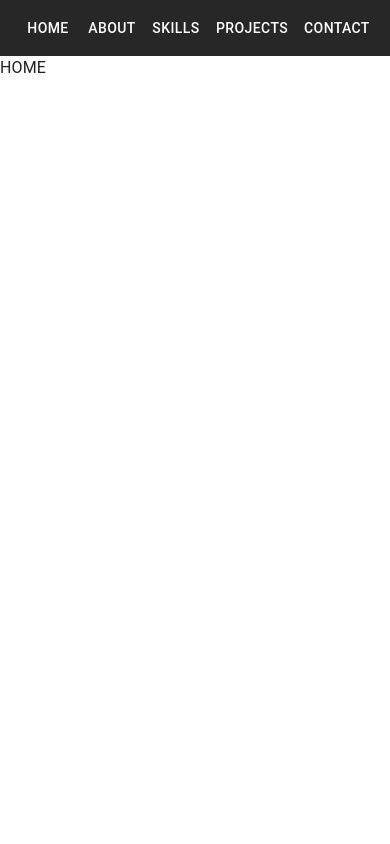
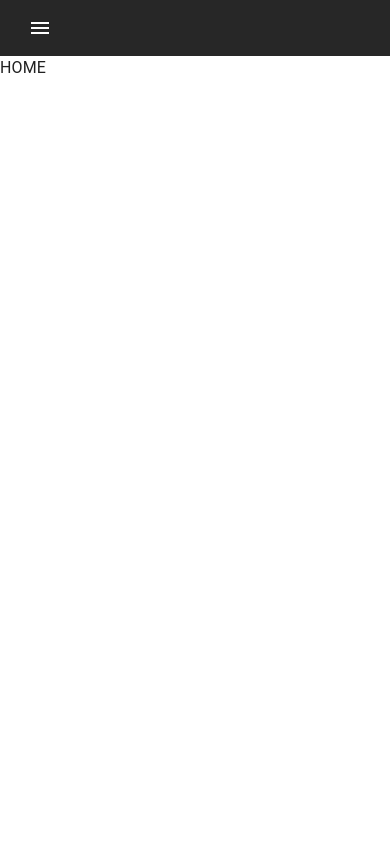
Before and after one commit to Chihiro88G/aboutme-docker, a React (Create React App) app: page / in a window 390 px wide. Shown: the top 844 px of the page. Built offline with nearby package versions, Linux system fonts and the light colour scheme; the HTML template or start-up script is replaced by a standard one.

Commit message:
added layout for mobile

```diff
--- a/src/layouts/Layout.js
+++ b/src/layouts/Layout.js
@@ -2,7 +2,7 @@
 import { Box, CssBaseline, createTheme, ThemeProvider, useMediaQuery } from "@mui/material";
 import TopNavBar from "./TopNavBar";
 import Footer from "./Footer";
-// import MobileNavBar from "./MobileNavBar";
+import MobileNavBar from "./MobileNavBar";
 
 export default function Layout() {
   const isDesktop = useMediaQuery('(min-width: 960px)');
@@ -22,8 +22,7 @@
     <Box>
       <CssBaseline />
       <ThemeProvider theme={darkTheme}>
-        {/* {isDesktop ? <TopNavBar /> : <MobileNavBar />} */}
-        <TopNavBar />
+        {isDesktop ? <TopNavBar /> : <MobileNavBar />}
       </ThemeProvider>
       <Box
         component="main"
--- /dev/null
+++ b/src/layouts/MobileNavBar.js
@@ -0,0 +1,77 @@
+import { useState } from 'react';
+
+import Box from '@mui/material/Box';
+import IconButton from '@mui/material/IconButton';
+import Menu from '@mui/material/Menu';
+import MenuIcon from '@mui/icons-material/Menu';
+import MenuItem from '@mui/material/MenuItem';
+
+// import Logo from '../components/Logo';
+import { getPages } from '../utils/getPages';
+import NavContainer from '../components/NavContainer';
+import PageButton from './PageButton';
+
+export default function MobileNavBar() {
+  return (
+    <NavContainer component='header'>
+      <PageMenu />
+      <Box sx={{ display: 'flex', m: '0 auto' }}>
+        {/* <Logo /> */}
+      </Box>
+    </NavContainer>
+  );
+}
+
+function PageMenu() {
+  const [anchorElNav, setAnchorElNav] = useState(null);
+
+  const handleOpenNavMenu = (event) => {
+    setAnchorElNav(event.currentTarget);
+  };
+
+  const handleCloseNavMenu = () => {
+    setAnchorElNav(null);
+  };
+
+  return (
+    <Box>
+      <IconButton
+        size="large"
+        aria-label="account of current user"
+        aria-controls="menu-appbar"
+        aria-haspopup="true"
+        onClick={handleOpenNavMenu}
+        color="inherit"
+      >
+        <MenuIcon />
+      </IconButton>
+      <Menu
+        id="menu-appbar"
+        anchorEl={anchorElNav}
+        anchorOrigin={{
+          vertical: 'bottom',
+          horizontal: 'left',
+        }}
+        keepMounted
+        transformOrigin={{
+          vertical: 'top',
+          horizontal: 'left',
+        }}
+        open={Boolean(anchorElNav)}
+        onClose={handleCloseNavMenu}
+        sx={{
+          display: 'block',
+        }}
+      >
+        {getPages().map((page) => (
+          <MenuItem key={page.name} onClick={handleCloseNavMenu}>
+            <PageButton
+              pageName={page.name}
+              path={page.path}
+            />
+          </MenuItem>
+        ))}
+      </Menu>
+    </Box>
+  );
+}
```
